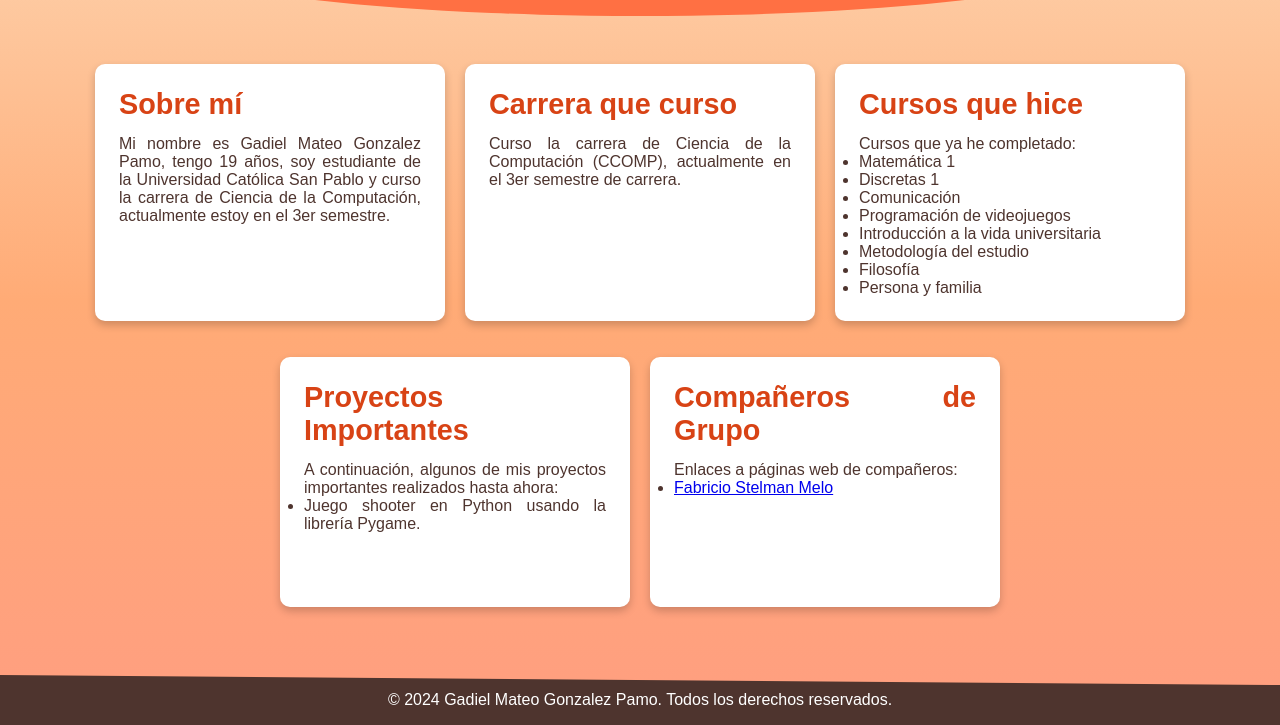
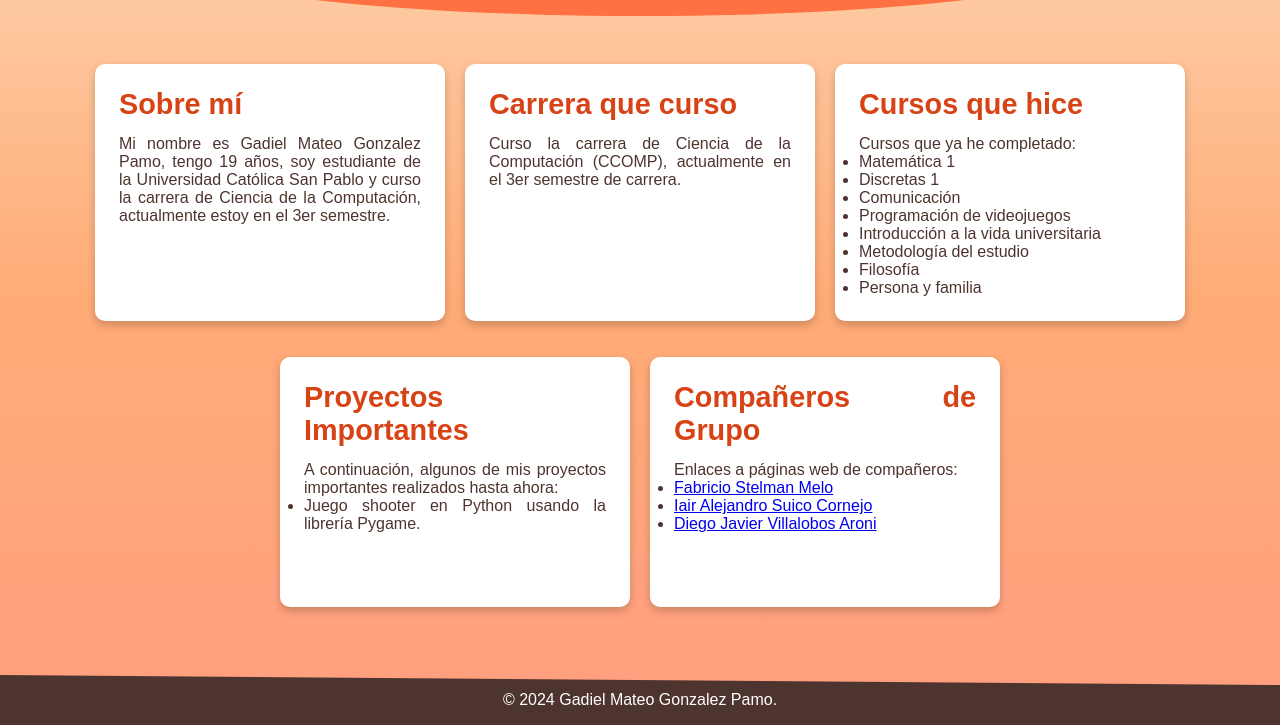
Before and after one commit to Ultrones09/Gadiel-Mateo-Gonzalez-Pamo, a plain HTML site: page index.html in a window 1280 px wide. Shown: the part 125-850 px from the top of the page. Drawn offline with Linux system fonts and the light colour scheme.

Commit message:
Add files via upload

```diff
--- a/index.html
+++ b/index.html
@@ -4,7 +4,7 @@
     <meta charset="UTF-8">
     <title>Gadiel Mateo Gonzalez Pamo</title>
     <style>
-        /* Estilos básicos */
+
         * {
             margin: 0;
             padding: 0;
@@ -20,7 +20,7 @@
             min-height: 100vh;
         }
 
-        /* Encabezado */
+
         header {
             width: 80%;
             background-color: #ff7043;
@@ -40,7 +40,7 @@
             font-weight: normal;
         }
 
-        /* Barra de navegación */
+
         nav {
             background-color: #ff8a65;
             width: 60%;
@@ -59,7 +59,7 @@
             text-decoration: underline;
         }
 
-        /* Contenedor principal */
+
         .container {
             display: flex;
             flex-wrap: wrap;
@@ -69,7 +69,7 @@
             max-width: 1200px;
         }
 
-        /* Sección de contenido */
+
         section {
             background-color: #ffffff;
             border-radius: 10px;
@@ -87,7 +87,7 @@
             margin-bottom: 0.5em;
         }
 
-        /* Pie de página */
+
         footer {
             width: 100%;
             background-color: #4e342e;
@@ -101,13 +101,13 @@
 </head>
 <body>
 
-<!-- Encabezado principal -->
+
 <header>
     <h1>Gadiel Mateo Gonzalez Pamo</h1>
     <h2>Estudiante de la carrera de CCOMP</h2>
 </header>
 
-<!-- Contenedor principal de secciones -->
+
 <div class="container">
     <!-- Sección Sobre mí -->
     <section>
@@ -115,13 +115,13 @@
         <p>Mi nombre es Gadiel Mateo Gonzalez Pamo, tengo 19 años, soy estudiante de la Universidad Católica San Pablo y curso la carrera de Ciencia de la Computación, actualmente estoy en el 3er semestre.</p>
     </section>
 
-    <!-- Sección Carrera que curso -->
+
     <section>
         <h2>Carrera que curso</h2>
         <p>Curso la carrera de Ciencia de la Computación (CCOMP), actualmente en el 3er semestre de carrera.</p>
     </section>
 
-    <!-- Sección Cursos que hice -->
+
     <section>
         <h2>Cursos que hice</h2>
         <p>Cursos que ya he completado:</p>
@@ -137,7 +137,7 @@
         </ul>
     </section>
 
-    <!-- Sección Proyectos Importantes -->
+
     <section>
         <h2>Proyectos Importantes</h2>
         <p>A continuación, algunos de mis proyectos importantes realizados hasta ahora:</p>
@@ -146,19 +146,21 @@
         </ul>
     </section>
 
-    <!-- Sección Compañeros de Grupo -->
+
     <section>
         <h2>Compañeros de Grupo</h2>
         <p>Enlaces a páginas web de compañeros:</p>
         <ul>
             <li><a href="https://fsm2005.github.io/fabricio-stelman-melo/" target="_blank">Fabricio Stelman Melo</a></li>
+            <li><a href="https://paginawebiair.web.app/" target="_blank">Iair Alejandro Suico Cornejo</a></li>
+            <li><a href="https://diegovillalobosa.github.io/" target="_blank">Diego Javier Villalobos Aroni</a></li>
         </ul>
     </section>
 </div>
 
-<!-- Pie de página -->
+
 <footer>
-    &copy; 2024 Gadiel Mateo Gonzalez Pamo. Todos los derechos reservados.
+    &copy; 2024 Gadiel Mateo Gonzalez Pamo.
 </footer>
 
 </body>
```
